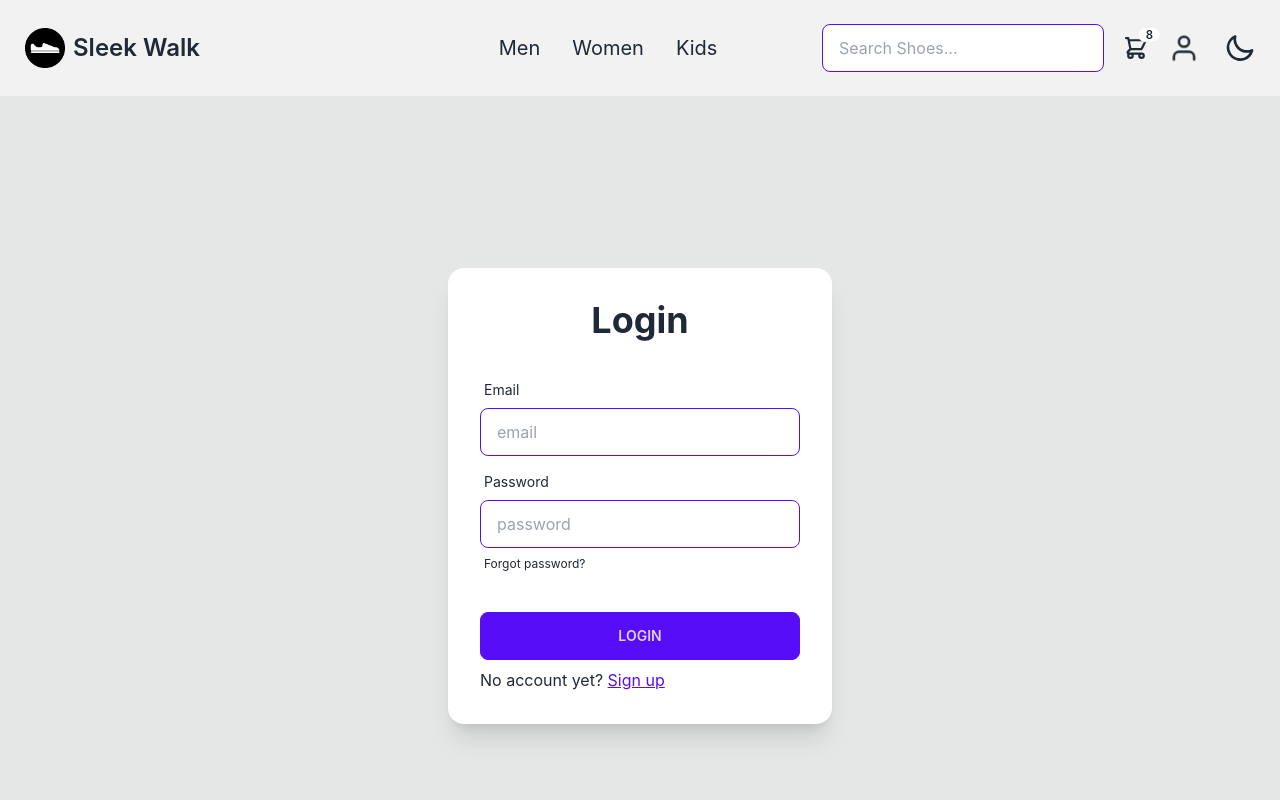
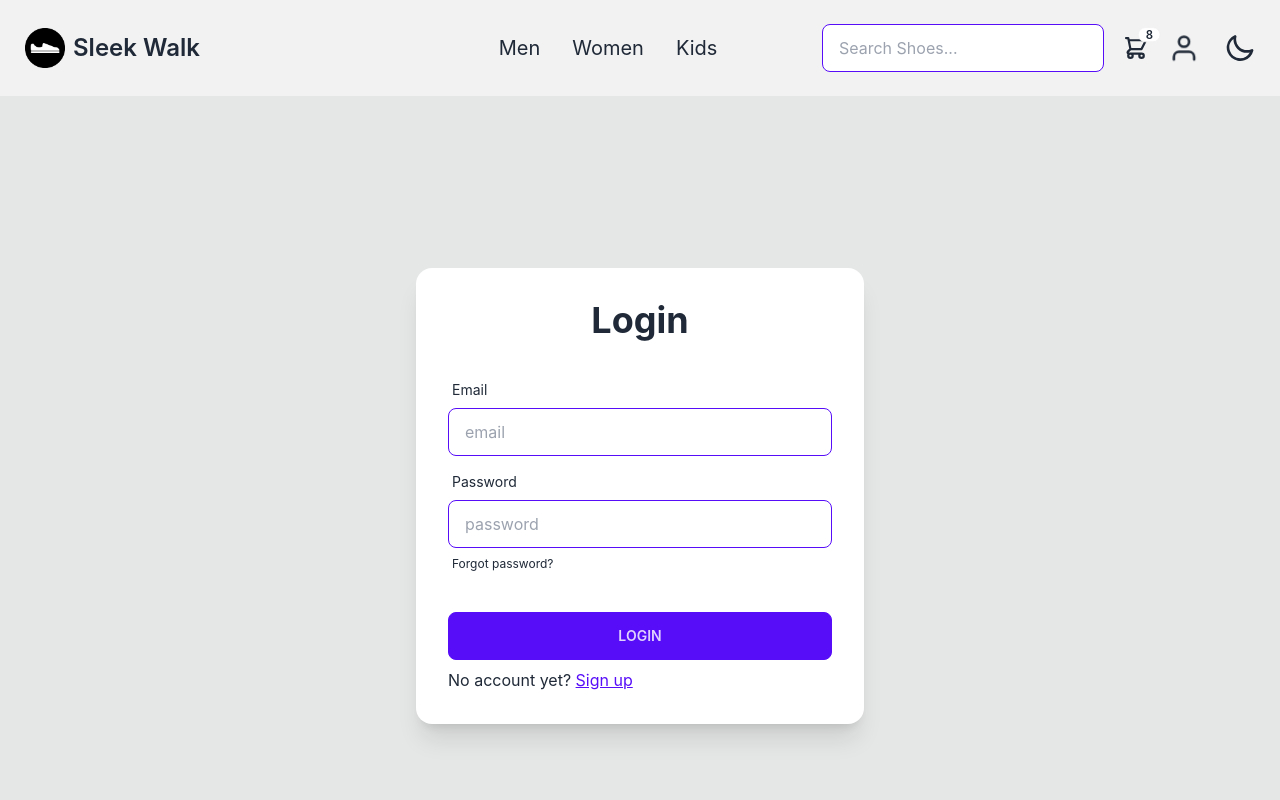
Before and after one commit to Ziyad-Aljaser/sleek-walk, a React (Create React App) app in the folder client/: page /login in a window 1280 px wide. Shown: the top 800 px of the page. Built offline with nearby package versions, Linux system fonts and the light colour scheme.

Commit message:
fix the width of login form

```diff
--- a/client/src/pages/Login.jsx
+++ b/client/src/pages/Login.jsx
@@ -9,7 +9,7 @@ export default function Login() {
     <Layout>
 
         <div className="flex items-center justify-center h-screen bg-base-300 p-5"> {/* Centering container */}
-            <div className="card w-96 bg-base-100 shadow-xl">
+            <div className="card w-full max-w-md bg-base-100 shadow-xl">
                 <div className="card-body">
                     <h1 className="text-4xl font-bold text-center mb-6">Login</h1>
                     <div className="form-control">
```
